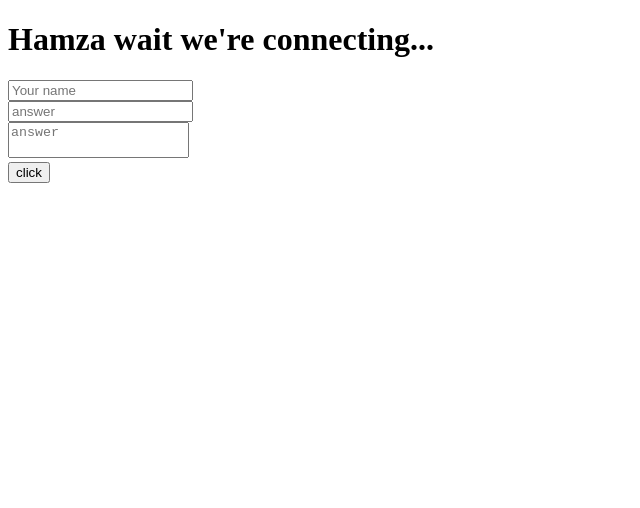
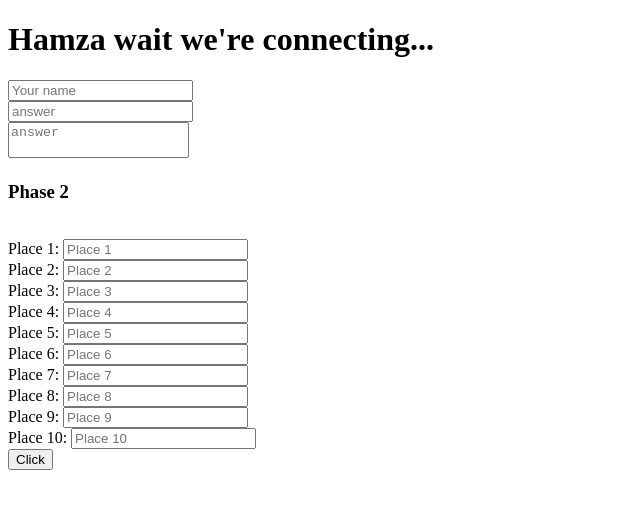
Before and after one commit to Hamzaisongit/Quiz_client, a React (Vite) app: page / in a window 1280 px wide. Shown: the top 508 px of the page, without its empty margins (0-640 px from the left). Built offline with nearby package versions, Linux system fonts and the light colour scheme; no server answers.

Commit message:
added phase two functionality without styling

```diff
--- a/src/Input.jsx
+++ b/src/Input.jsx
@@ -1,80 +1,243 @@
 import React, { useEffect, useState } from "react";
 
-const ans = ["hamza","isa","good","great"]
-const ansSet = new Set(ans)
+const ans = ["hamza", "isa", "good", "great"];
+const ansSet = new Set(ans);
+
+const ph2Ans = {
+    place1: 1,
+    place2: 2,
+    place3: 3,
+    place4: 4,
+    place5: 5,
+    place6: 6,
+    place7: 7,
+    place8: 8,
+    place9: 9,
+    place10: 10,
+  };
+
 let scr = 0;
 
-const Input = ({socket})=>{
+const Input = ({ socket }) => {
+  // INITIAL SETUP
+  useEffect(() => {
+    socket.on("connect", () => {
+      console.log("works here too");
+      setFlag("connected");
+    });
 
-//INITIAL SETUP
-useEffect(()=>{
-    socket.on("connect", ()=>{
-        console.log("works here too")
-        setFlag("connected")
-    })
+    socket.on("welcome", (data) => {
+      console.log(data);
+    });
+  }, []);
 
-    socket.on("welcome",(data)=>{
-        console.log(data)
-    })
-},[])
+  // HOOKS...
+  const [input, setInput] = useState({
+    name: "",
+    answer1: "",
+    answer2: "",
+    place1: "",
+    place2: "",
+    place3: "",
+    place4: "",
+    place5: "",
+    place6: "",
+    place7: "",
+    place8: "",
+    place9: "",
+    place10: "",
+  });
 
-//HOOKS...
-const [input, setInput] = useState({
-    name : "",
-    answer1 : "",
-    answer2 : ""
-})
-const [flag, setFlag] = useState("wait we're connecting...")
+  const [flag, setFlag] = useState("wait we're connecting...");
 
-const handleChange = (e)=>{
-    setInput((p)=>{
+  const handleChange = (e) => {
+    setInput((p) => {
       return {
         ...p,
-            [e.target.name] : e.target.value
+        [e.target.name]: e.target.value,
+      };
+    });
+  };
+
+  const scoreCalc = (str,ph2) => {
+    const inputSet = new Set(str.split(","));
+
+    //phase1 calculation
+    inputSet.forEach((e) => {
+      console.log(ansSet.has(e));
+      ansSet.has(e) ? scr++ : (scr = scr - 0.5);
+    });
+    console.log(scr);
+    //phase2 calculation
+    for(let i in ph2){
+        if(input[i]!=""){
+            // console.log(ph2[i],ph2[i] == input[i])
+            Number(ph2[i]) == Number(input[i]) ? scr++ : (scr = scr - 0.5);
         }
-    })
     }
 
-const scoreCalc = (str)=>{
-    const inputSet = new Set(str.split(","))
+    console.log(scr);
+  };
 
-
-    inputSet.forEach((e)=>{
-        console.log(ansSet.has(e))
-        ansSet.has(e) ? scr++ : scr=scr-0.5;
-    })
-
-    console.log(scr)
-}
-
-const handleClick = ()=>{
-    scoreCalc(input.answer2)
-    console.log("hi")
+  const handleClick = () => {
+    scoreCalc(input.answer2,ph2Ans);
+    console.log("hi");
     console.log({
       ...input,
-        score : scr
-    })
-    socket.emit("message",{
+      score: scr,
+    });
+    socket.emit("message", {
       ...input,
-        score : scr
-    })
+      score: scr,
+    });
     scr = 0;
-    console.log("hellow")
-  }
+    console.log("hellow");
+  };
 
-
-    return(
+  return (
     <>
       <h1>Hamza {flag}</h1>
-<input placeholder="Your name" type="text" onChange={handleChange} value={input.name} name="name"></input>
+      <input
+        placeholder="Your name"
+        type="text"
+        onChange={handleChange}
+        value={input.name}
+        name="name"
+      ></input>
       <br></br>
-<input placeholder="answer" type="text" onChange={handleChange} value={input.answer} name="answer1"></input>
+      <input
+        placeholder="answer"
+        type="text"
+        onChange={handleChange}
+        value={input.answer1}
+        name="answer1"
+      ></input>
       <br></br>
-<textarea placeholder="answer" type="text" onChange={handleChange} value={input.answer} name="answer2" cols={20} style={{resize:'none'}}></textarea>
+      <textarea
+        placeholder="answer"
+        type="text"
+        onChange={handleChange}
+        value={input.answer2}
+        name="answer2"
+        cols={20}
+        style={{ resize: "none" }}
+      ></textarea>
       <br></br>
-<button onClick={handleClick}>click</button>
+      <h3>Phase 2</h3>
+      <br></br>
+      <div>
+        <label>Place 1: </label>
+        <input
+          placeholder="Place 1"
+          type="number"
+          onChange={handleChange}
+          value={input.place1}
+          name="place1"
+        ></input>
+        <br></br>
+      </div>
+      <div>
+        <label>Place 2: </label>
+        <input
+          placeholder="Place 2"
+          type="number"
+          onChange={handleChange}
+          value={input.place2}
+          name="place2"
+        ></input>
+        <br></br>
+      </div>
+      <div>
+        <label>Place 3: </label>
+        <input
+          placeholder="Place 3"
+          type="number"
+          onChange={handleChange}
+          value={input.place3}
+          name="place3"
+        ></input>
+        <br></br>
+      </div>
+      <div>
+        <label>Place 4: </label>
+        <input
+          placeholder="Place 4"
+          type="number"
+          onChange={handleChange}
+          value={input.place4}
+          name="place4"
+        ></input>
+        <br></br>
+      </div>
+      <div>
+        <label>Place 5: </label>
+        <input
+          placeholder="Place 5"
+          type="number"
+          onChange={handleChange}
+          value={input.place5}
+          name="place5"
+        ></input>
+        <br></br>
+      </div>
+      <div>
+        <label>Place 6: </label>
+        <input
+          placeholder="Place 6"
+          type="number"
+          onChange={handleChange}
+          value={input.place6}
+          name="place6"
+        ></input>
+        <br></br>
+      </div>
+      <div>
+        <label>Place 7: </label>
+        <input
+          placeholder="Place 7"
+          type="number"
+          onChange={handleChange}
+          value={input.place7}
+          name="place7"
+        ></input>
+        <br></br>
+      </div>
+      <div>
+        <label>Place 8: </label>
+        <input
+          placeholder="Place 8"
+          type="number"
+          onChange={handleChange}
+          value={input.place8}
+          name="place8"
+        ></input>
+        <br></br>
+      </div>
+      <div>
+        <label>Place 9: </label>
+        <input
+          placeholder="Place 9"
+          type="number"
+          onChange={handleChange}
+          value={input.place9}
+          name="place9"
+        ></input>
+        <br></br>
+      </div>
+      <div>
+        <label>Place 10: </label>
+        <input
+          placeholder="Place 10"
+          type="number"
+          onChange={handleChange}
+          value={input.place10}
+          name="place10"
+        ></input>
+        <br></br>
+      </div>
+      <button onClick={handleClick}>Click</button>
     </>
-    )
-}
+  );
+};
 
 export default Input;
```
Also changed, not shown: src/Input.css (added). Lines whose indentation alone changed are shown as unchanged.
